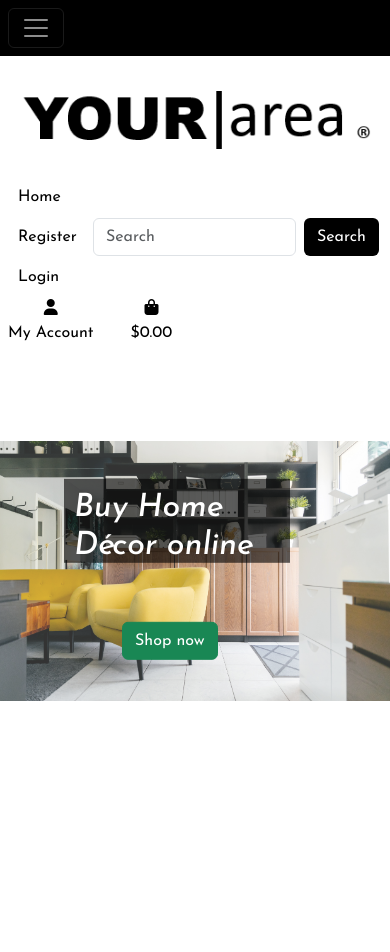
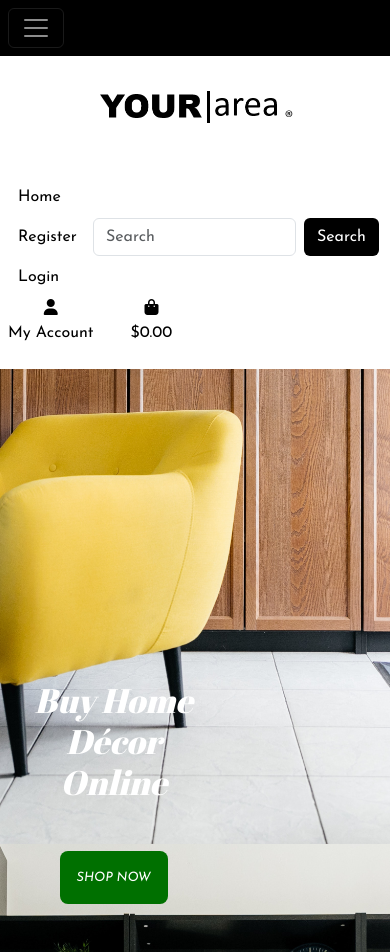
Before and after one commit to TheresLundqvist/Your-area, a Django app: page / in a window 390 px wide. Before the commit the page ends 701 px from the top, so only its background shows below. Run offline with Django 3.2, Linux system fonts and the light colour scheme; some libraries are stand-ins or nearby versions.

Commit message:
Restyle background img and remove access media queries

```diff
--- a/home/templates/home/index.html
+++ b/home/templates/home/index.html
@@ -3,11 +3,18 @@
 
 {% block content %}
 <main>
-    <div class="container-fluid p-0 container-pos">
-        <img src="{% static 'images/interior-design-hero-img.jpg' %}" alt="interior design image" class="hero-img">
-        <div class="text-overlay">
-            <h1 id="intro-text">Buy Home Décor online</h1>
-            <a href="#" class="btn btn-success" id="shop-now">Shop now</a>
+    <div class="container h-100">
+        <div class="row h-100">
+            <div class="col-7 col-md-6 my-auto text-white heading-font text-center">
+                <h1 class="display-4">
+                    Buy Home Décor Online
+                </h1>
+                <div class="my-5">
+                    <h4>
+                        <a href="" class="shop-now-button btn btn-lg btn-green py-3 text-uppercase">Shop Now</a>
+                    </h4>
+                </div>
+            </div>
         </div>
     </div>
 </main>
--- a/static/css/style.css
+++ b/static/css/style.css
@@ -1,4 +1,4 @@
-@import url('https://fonts.googleapis.com/css2?family=Josefin+Sans:ital,wght@0,100;0,300;0,400;0,500;0,600;1,400;1,500&display=swap');
+@import url('https://fonts.googleapis.com/css2?family=Abril+Fatface&family=Josefin+Sans:ital,wght@0,100;0,300;0,400;0,500;0,600;1,400;1,500&display=swap');
 
 
 /* Navbar */
@@ -6,10 +6,14 @@
 html,
 body,
 header {
-    height: 20vh;
+    height: 100%;
     font-family: 'Josefin Sans', sans-serif;
     scroll-behavior: smooth;
 }
+
+#logo {
+    width: 50vw;
+  }
 
 .fixed-top .navbar-nav li a {
     color: white !important;
@@ -23,7 +27,7 @@ header {
     z-index: 1;
     background-color: white;
     padding-top: 2.5em;
-    height: 15vh;
+    height: 20vh;
 }
 
 #second-bar {
@@ -51,7 +55,25 @@ header {
     background-color: white !important;
 }
 
-/* Site buttons and icons */
+body {
+    background: url('/media/interior-design-hero-img.jpg') no-repeat center center fixed;
+    background-size: cover;
+    height: calc(100vh - 164px);
+    color: #555;
+    font-family: 'Josefin Sans';
+}
+
+/* Site buttons and icons, colors */
+
+.heading-font {
+    font-family: 'Abril Fatface', sans-serif;
+    font-style: italic;
+}
+
+.shop-now-button {
+    font-family: 'Josefin Sans', sans-serif;
+    font-size: 0.6em;
+}
 
 .btn-black {
     background-color: black;
@@ -80,56 +102,17 @@ header {
     color: #007000;
 }
 
-
-
-/* Hero image */
-
-.hero-img {
-    position: absolute;
-    top: 30em;
-    background-size: cover;
-    background-position: center;
-    width: 100vw;
-    opacity: 0.8;
+.btn-green {
+    background-color: #007000;
+    color: white;
 }
 
-.container-pos {
-    position: relative;
-    max-height: 700px;
+.btn-green:hover {
+    background-color: black;
+    color: white;
 }
 
-.text-overlay {
-    position: absolute;
-    top: 34em;
-    left: 3em;
-    height: 10vh;
-    width: 58vw;
-    padding: 10px;
-    background-color: #0000009c;
-    transform: translateY(-50%);
-}
-
-#intro-text {
-    color: white;
-    font-size: 2em;
-    font-style: italic;
-}
-
-#shop-now {
-    position: relative;
-    top: 3em;
-    margin-left: 3em;
-}
-
-
-/* Responsive CSS */
-
-/* On screens that are 420px or less, minimize logo size */
-@media screen and (max-width: 420px) {
-    #logo {
-      width: 90vw;
-    }
-}
+/* Media Queries */
 
 /* On screens that are 320px or more, give left margin to search bar */
 @media screen and (min-width: 320px) {
@@ -139,169 +122,44 @@ header {
     }
 }
 
-/* On screens that are 360px or more, re-postion hero img and overlay text */
-@media screen and (min-width: 360px) {
-    .hero-img {
-        top: 17em;
+/* On screens that are 600px or more, re-postion second navbar, logo and html */
+@media screen and (min-width: 600px) {
+    #second-bar {
+        top: 23%;
     }
 
-    .text-overlay {
-        top: 22em;
-        left: 4em;
+    #logo {
+        width: 40vw;
+    }
+
+    html,
+    body,
+    header {
+    height: 80%;
     }
 }
 
-/* On screens that are 460px or more, re-postion hero img and overlay text */
-@media screen and (min-width: 460px) {
-    .hero-img {
-        top: 13em;
-    }
-
-    .text-overlay {
-        top: 17em;
-        left: 2em;
-        height: 6vh;
-        width: 79vw;
-    }
-
-    #shop-now {
-        top: 10em;
-        margin-left: 7em;
-    }
-}
-
-/* On screens that are 500px or more, re-postion overlay text */
-@media screen and (min-width: 500px) {
-    .text-overlay {
-        width: 72vw;
-    }
-
-    #shop-now {
-        top: 12em;
-    }
-}
-
-/* On screens that are 660px or more, re-postion overlay text */
-@media screen and (min-width: 660px) {
-    .hero-img {
-        top: 9em;
-    }
-
-    .text-overlay {
-        top: 14em;
-        left: 9em;
-        width: 23em;
-    }
-
-    #shop-now {
-        margin-left: 8em;
-        top: 17em;
-    }
-}
-
-
-
-/* On screens that are 770px or more, re-postion overlay text and give search bar more margin */
+/* On screens that are 770px or more, give search bar more margin */
 @media screen and (min-width: 770px) {
     #search {
         margin-right: 12em !important;
     }
+}
 
-    .hero-img {
-        top: 8em;
-    }
-
-    #shop-now {
-        margin-left: 14em;
-        top: 20em;
-    }
-
-    #intro-text {
-        font-size: 3em;
-    }
-
-    .text-overlay {
-        top: 14em;
-        width: 69vw;
-        left: 6em;
-        height: 9vh;
+/* On screens that are 920px or more, minimize logo size */
+@media screen and (min-width: 920px) {
+    #logo {
+    width: 30vw;
     }
 }
 
-/* On screens that are 920px or more, re-postion overlay text */
-@media screen and (min-width: 920px) {
-    .hero-img {
-        top: 5em;
-    }
-
-    .text-overlay {
-        width: 58vw;
-        left: 11em;
-    }
-
-    #shop-now {
-        margin-left: 13em;
-        top: 23em;
-    }
-}
-
-/* On screens that are 992px or more, re-postion overlay text */
-@media screen and (min-width: 992px) {
-    .text-overlay {
-        left: 13em;
-        width: 54vw;
-    }
-
-    #shop-now {
-        margin-left: 13em;
-        top: 27em;
-    }
-}
-
-/* On screens that are 1200px or more, re-postion overlay text */
+/* On screens that are 1200px or more, re-postion navbar-brand and second navbar */
 @media screen and (min-width: 1200px) {
-    .hero-img {
-        top: -13em;
-    }
-
-    .text-overlay {
-        top: 10em;
-        left: 20em;
-        width: 43vw;
-        height: 13vh;
-    }
-
-    #shop-now {
-        top: 1em;
-        margin-left: 21em;
-        font-size: 1.2em;
-    }
-
     .navbar-brand {
-        height: 19vh;
+        height: 20vh;
     }
 
     #second-bar {
         top: 25%;
     }
-
 }
-
-/* On screens that are 1700px or more, re-postion overlay text */
-@media screen and (min-width: 1700px) {
-    .hero-img {
-        top: -20em;
-    }
-
-    .text-overlay {
-        top: 16em;
-        left: 40em;
-        width: 28vw;
-        height: 9vh;
-    }
-
-    #shop-now {
-        margin-left: 12em;
-        font-size: 1.7em;
-    }
-}
--- a/your_area_store/settings.py
+++ b/your_area_store/settings.py
@@ -155,6 +155,9 @@ STATIC_URL = '/static/'
 STATIC_ROOT = os.path.join(BASE_DIR, 'staticfiles')
 STATICFILES_DIRS = (os.path.join(BASE_DIR, 'static'),)
 
+MEDIA_URL = '/media/'
+MEDIA_ROOT = os.path.join(BASE_DIR, 'media')
+
 # Default primary key field type
 # https://docs.djangoproject.com/en/3.2/ref/settings/#default-auto-field
 
```
Also changed, not shown: media/interior-design-hero-img.jpg (renamed from static/images/interior-design-hero-img.jpg).
